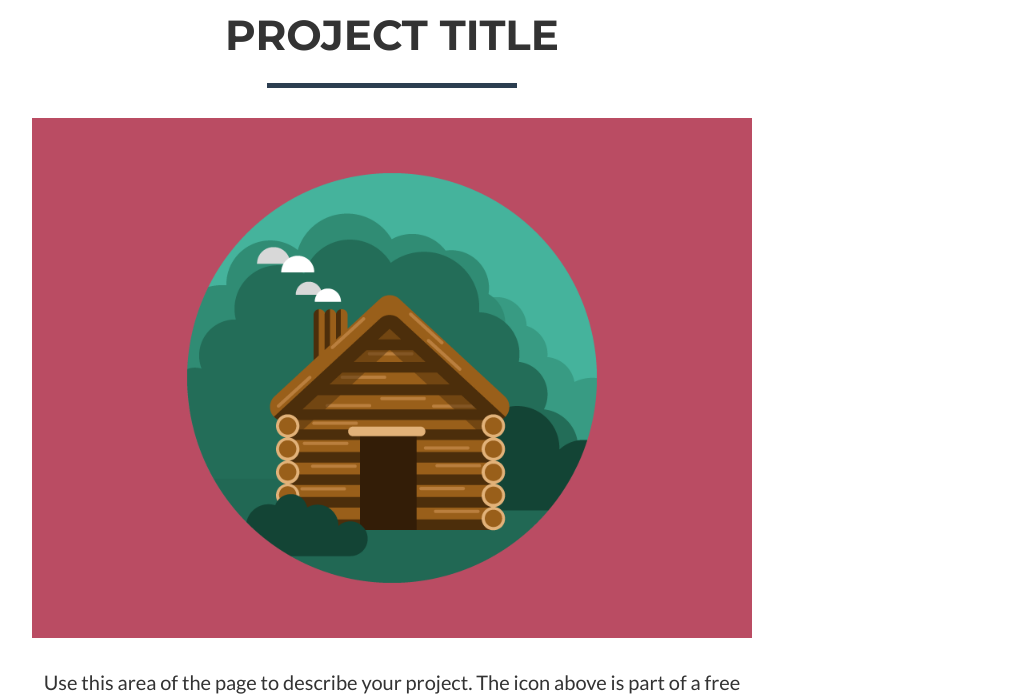
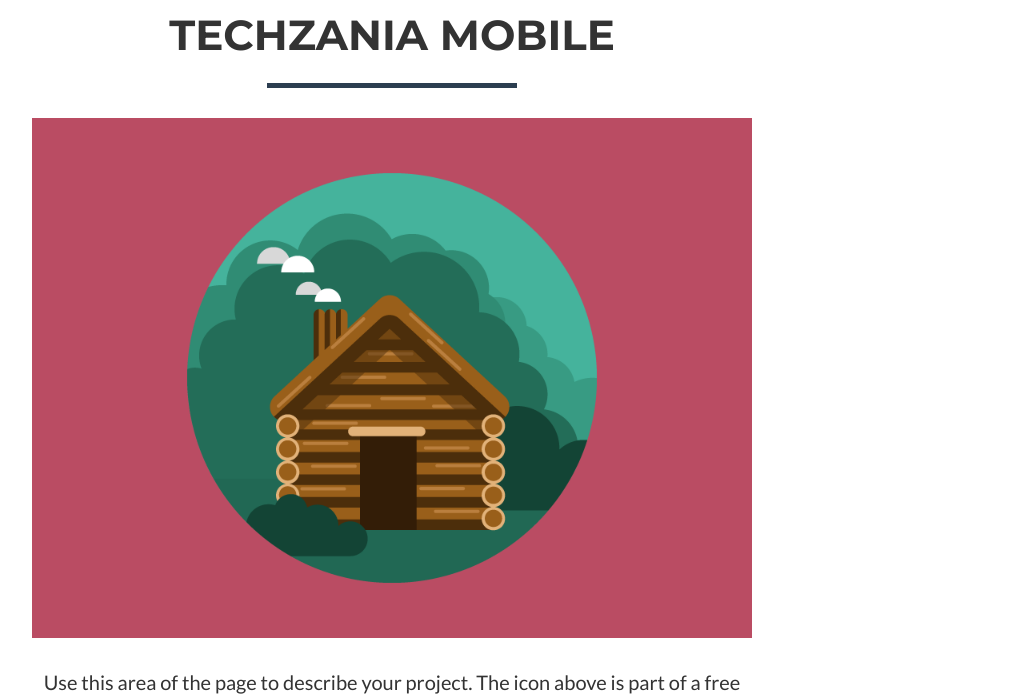
Before and after one commit to mhackie0924/JackelynYangos, a website: page index.html in a window 1280 px wide. Both pictures are taken after a click on the link 250 px from the left and 986 px from the top of the page. Shown: the part 689-1386 px from the top of the page, without its empty margins (248-1274 px from the left). Drawn offline with nearby package versions, Linux system fonts and the light colour scheme.

Commit message:
Update index.html

```diff
--- a/index.html
+++ b/index.html
@@ -304,7 +304,7 @@
                 <div class="row">
                     <div class="col-lg-8 col-lg-offset-2">
                         <div class="modal-body">
-                            <h2>Project Title</h2>
+                            <h2>TECHZANIA MOBILE</h2>
                             <hr class="star-primary">
                             <img src="img/portfolio/cabin.png" class="img-responsive img-centered" alt="">
                             <p>Use this area of the page to describe your project. The icon above is part of a free icon set by <a href="https://sellfy.com/p/8Q9P/jV3VZ/">Flat Icons</a>. On their website, you can download their free set with 16 icons, or you can purchase the entire set with 146 icons for only $12!</p>
```
